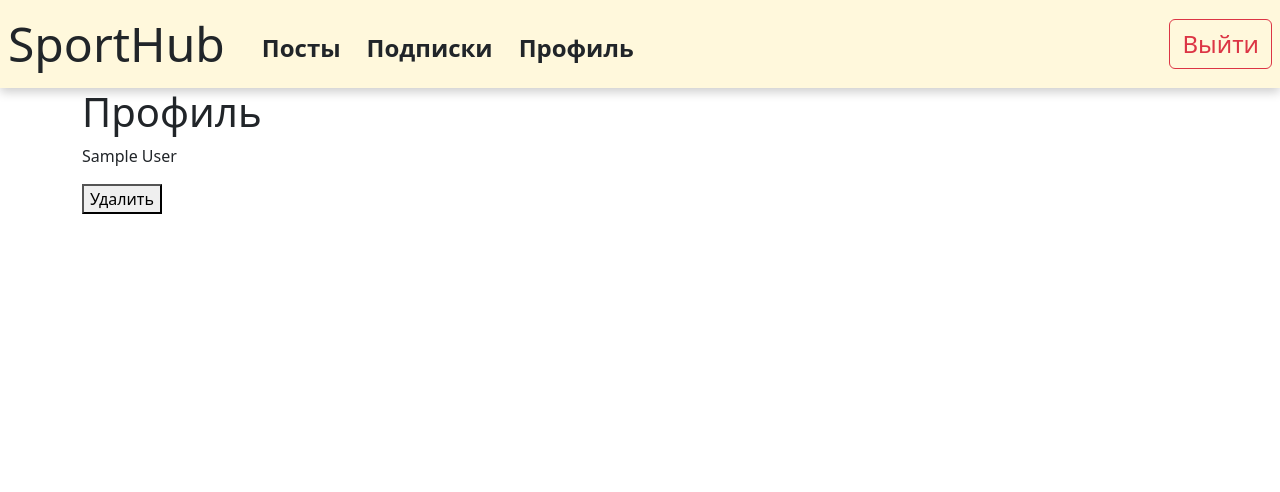
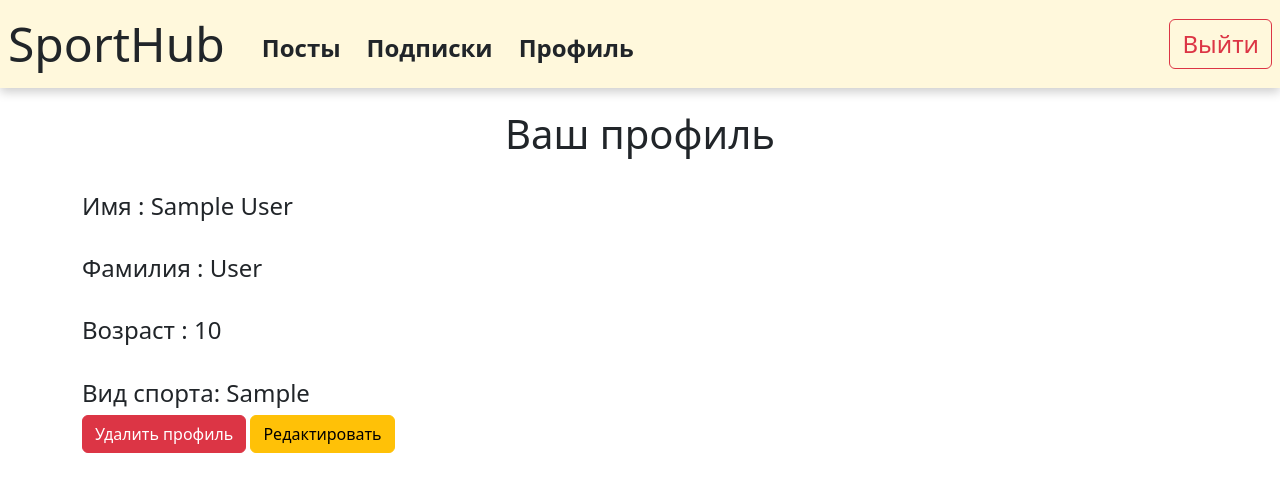
Before and after one commit to lghtlsss/SportHub, a Flask app: page /profile in a window 1280 px wide. Shown: the top 492 px of the page. Run offline with Flask 3, Linux system fonts and the light colour scheme; a user stored in the database is signed in; tables that the repository leaves empty hold one stand-in row (values such as "Sample post").

Commit message:
visuals + code optimization

```diff
--- a/main_app/main.py
+++ b/main_app/main.py
@@ -29,17 +29,12 @@ def index():
     return render_template("index.html", title='Главная')
 
 
-@app.before_request
-def debug():
-    print("REQUEST:", request.method, request.path)
-
-
 @app.route('/profile')
 def profile():
     if current_user.is_authenticated:
         session = db_session.create_session()
         user = session.query(User).get(current_user.id)
-        return render_template("profile.html", name=user.name, title='Профиль')
+        return render_template("profile.html", name=user.name, surname=user.surname, age=user.age, sport=user.pref_sport, title='Профиль')
     return render_template("profile.html", title='Профиль')
 
 
@@ -85,11 +80,6 @@ def login():
     return render_template('login.html', form=form, title='Авторизация')
 
 
-@app.route('/profile/delete', methods=['POST'])
-def delete_profile():
-    pass
-
-
 @app.route('/logout')
 @login_required
 def logout():
--- a/main_app/templates/profile.html
+++ b/main_app/templates/profile.html
@@ -2,18 +2,28 @@
 
 {% block content %}
 {% if current_user.is_authenticated %}
-<h1>Профиль</h1>
-<p>{{ name }}</p>
-<button onclick="deleteUser(1)">Удалить</button>
+<h1 style="margin-top: 2%; text-align: center">Ваш профиль</h1>
+<h4 style="text-align: left; margin-top:3%">Имя : {{ name }}</h4>
+<h4 style="text-align: left; margin-top:3%">Фамилия : {{ surname }}</h4>
+<h4 style="text-align: left; margin-top:3%">Возраст : {{ age }}</h4>
+{% if sport %}
+    <h4 style="text-align: left; margin-top:3%">Вид спорта: {{ sport }}</h4>
+{% else %}
+    <h4 style="text-align: left; margin-top:3%">Вид спорта: Не указан</h4>
+{% endif %}
+<div>
+    <button onclick="deleteUser(1)" class="btn btn-danger">Удалить профиль</button>
+    <a href="/profile/edit" class="btn btn-warning">Редактировать</a>
+</div>
 
 <script>
-function deleteUser(id) {
-    fetch(`/api/users/${id}`, {
-        method: 'DELETE'
-    })
-}
+    function deleteUser(id) {
+        fetch(`/api/users/${id}`, {
+            method: 'DELETE'
+        })
+    }
 </script>
 {% else %}
-<p>Вы не зарегистрированы</p>
+<h2 style="margin-top: 2%; text-align: center">Вы не зарегистрированы</h2>
 {% endif %}
 {% endblock %}
```
